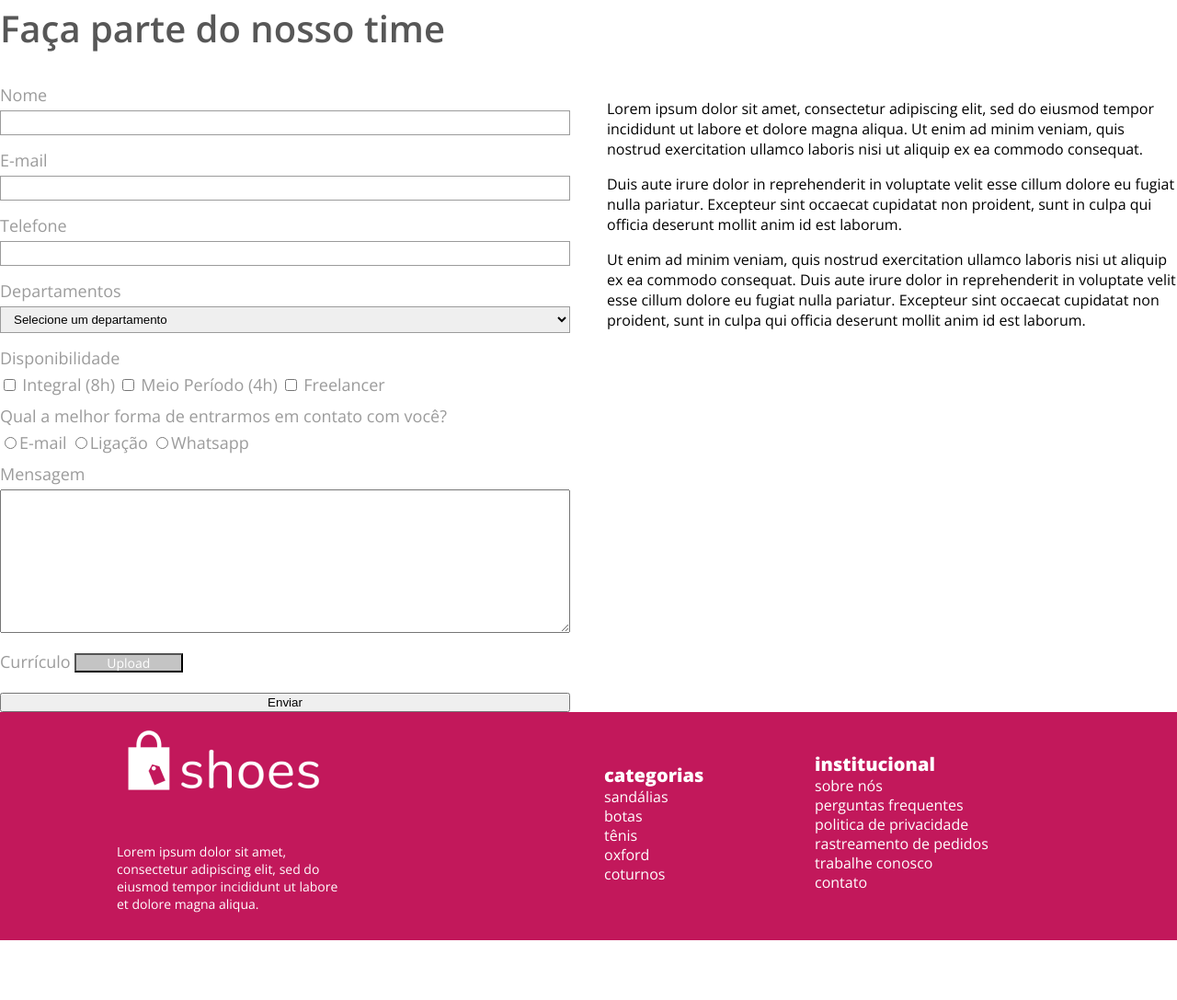
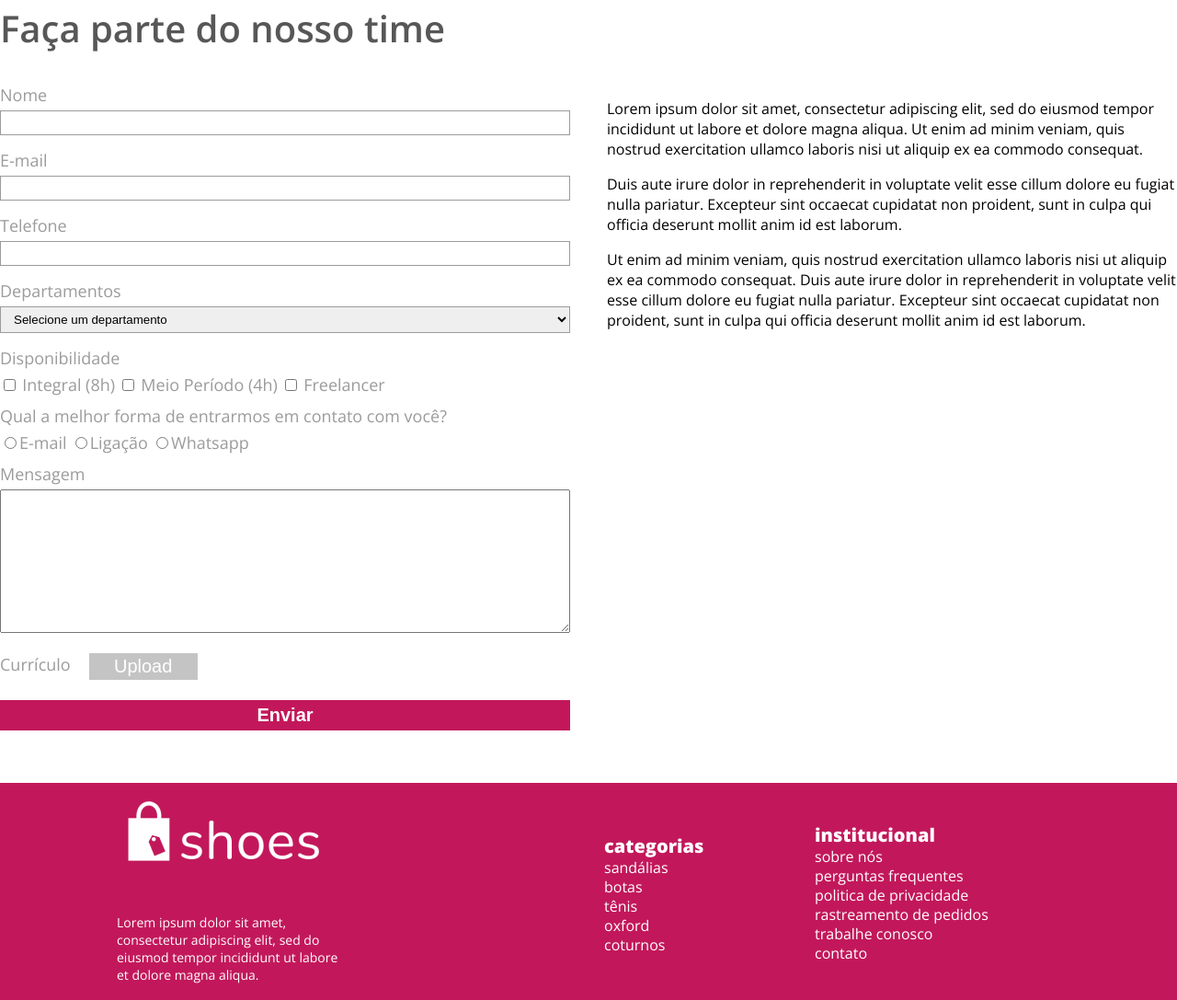
Before and after one commit to JoaoVini/shoes-store, a plain HTML site: page index.html in a window 1280 px wide. Shown: the part 3547-4634 px from the top of the page at 92% size. Before the commit the page ends 4569 px from the top, so only its background shows below. Drawn offline with nearby package versions, Linux system fonts and the light colour scheme.

Commit message:
Após aula Trabalhe conosco

```diff
--- a/css/style.css
+++ b/css/style.css
@@ -236,16 +236,15 @@ h5 {
   margin: 0;
 }
 
+.contato {
+  display: flex;
+}
+
 .contact-heading {
   font-size: 40px;
   font-weight: 600;
   color: #575757;
 }
-
-.contato {
-  display: flex;
-}
-
 form, article {
   flex: 1;
 }
@@ -268,28 +267,27 @@ label {
   margin-bottom: 5px;
 }
 
-.upload button {
-  width: 118px;
-  height: 21px;
-  background-color: #c4c4c4;
-  font-family: "Open Sans";
-  font-style: normal;
-  font-weight: normal;
-  font-size: 14px;
-  line-height: 16px;
-  color: #FFFFFF;
-  margin-top: 22px;
-  margin-bottom: 22px;
+.curriculo {
+  display: flex;
+  margin: 22px 0;
 }
 
-.enviar {
-  width: 537px;
-  height: 33px;
-  background: #C2185B;
-  font-family: Roboto;
-  font-style: normal;
-  font-weight: bold;
+button#upload {
+  background-color: #C4C4C4;
+  color: #FFFFFF;
   font-size: 20px;
-  line-height: 23px;
+  border: none;
+  width: 118px;
+  padding: 0 10px;
+  margin-left: 20px;
+}
+
+button#enviar {
+  background-color: #C2185B;
   color: #FFFFFF;
+  font-weight: 700;
+  font-size: 20px;
+  border: none;
+  padding: 5px 10px;
+  margin-bottom: 57px;
 }
--- a/index.html
+++ b/index.html
@@ -70,13 +70,17 @@
       <section>
         <h2 class="contact-heading">Faça parte do nosso time</h2>
         <div class="contato">
-          <form action="">
+          <form action="" method="POST">
+
             <label for="nome">Nome</label>
-            <input type="text" id="nome" />
+            <input type="text" name="nome" id="nome" />
+
             <label for="e-mail">E-mail</label>
-            <input type="email" id="e-mail" />
+            <input type="email" name="email" id="e-mail" />
+
             <label for="telefone">Telefone</label>
-            <input type="tel" id="telefone" />
+            <input type="tel" name="telefone" id="telefone" />
+
             <label for="departamentos">Departamentos</label>
             <select name="departamentos" id="departamentos">
               <option selected disabled>Selecione um departamento</option>
@@ -84,37 +88,37 @@
               <option value="design">Design</option>
               <option value="rh">Recursos Humanos</option>
             </select>
+
             <label>Disponibilidade</label>
             <div class="options">
-              <input
-                type="checkbox"
-                name="disponibilidade"
-                id="opcao-integral"
-              />
+              <input type="checkbox" name="disponibilidade" id="opcao-integral"/>
               <label for="opcao-integral">Integral (8h)</label>
 
               <input type="checkbox" name="disponibilidade" id="opcao-meio" />
               <label for="opcao-meio">Meio Período (4h)</label>
 
-              <input
-                type="checkbox"
-                name="disponibilidade"
-                id="opcao-freelancer"
-              />
+              <input type="checkbox" name="disponibilidade" id="opcao-freelancer"/>
               <label for="opcao=-freelancer">Freelancer</label>
             </div>
+
             <label>Qual a melhor forma de entrarmos em contato com você?</label>
-            <div>
+            <div class="options">
             <input type="radio" name="contato" id="email" value="email"><label for="email">E-mail</label>
             <input type="radio" name="contato" id="ligacao" value="ligacao"><label for="ligacao">Ligação</label>
             <input type="radio" name="contato" id="whatsapp" value="whatsapp"><label for="whatsapp">Whatsapp</label>
             </div>
+
             <label>Mensagem</label>
             <textarea name="mensagem" id="mensagem" cols=30 rows=10></textarea>
-            <div class="upload"><label>Currículo</label>
-            <button type="file">Upload</button></div>
-            <button type="submit">Enviar</button>
-            </form>
+
+            <div class="curriculo">
+              <label for="">Currículo</label>
+              <button type="file" id="upload">Upload</button>
+            </div>
+
+            <button type="submit" id="enviar">Enviar</button>
+
+          </form>
 
           <article>
             <p>
```
